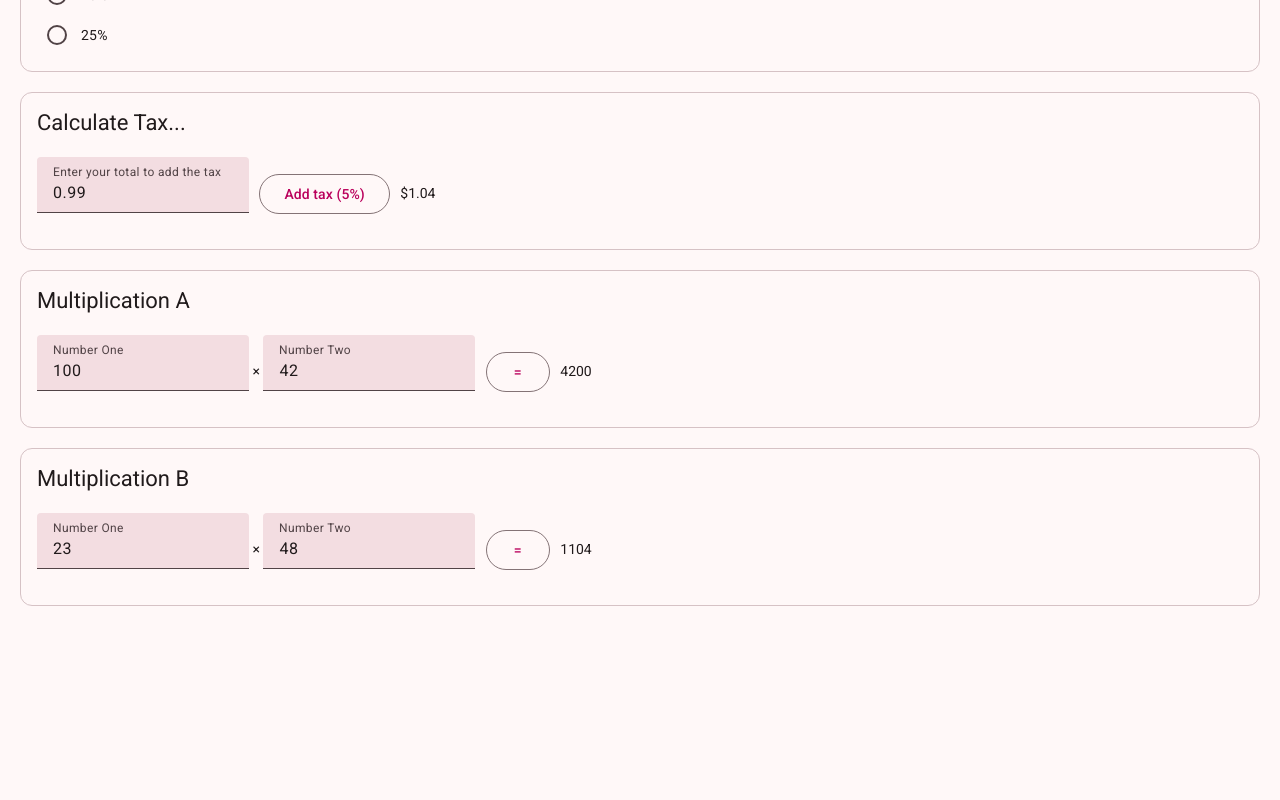
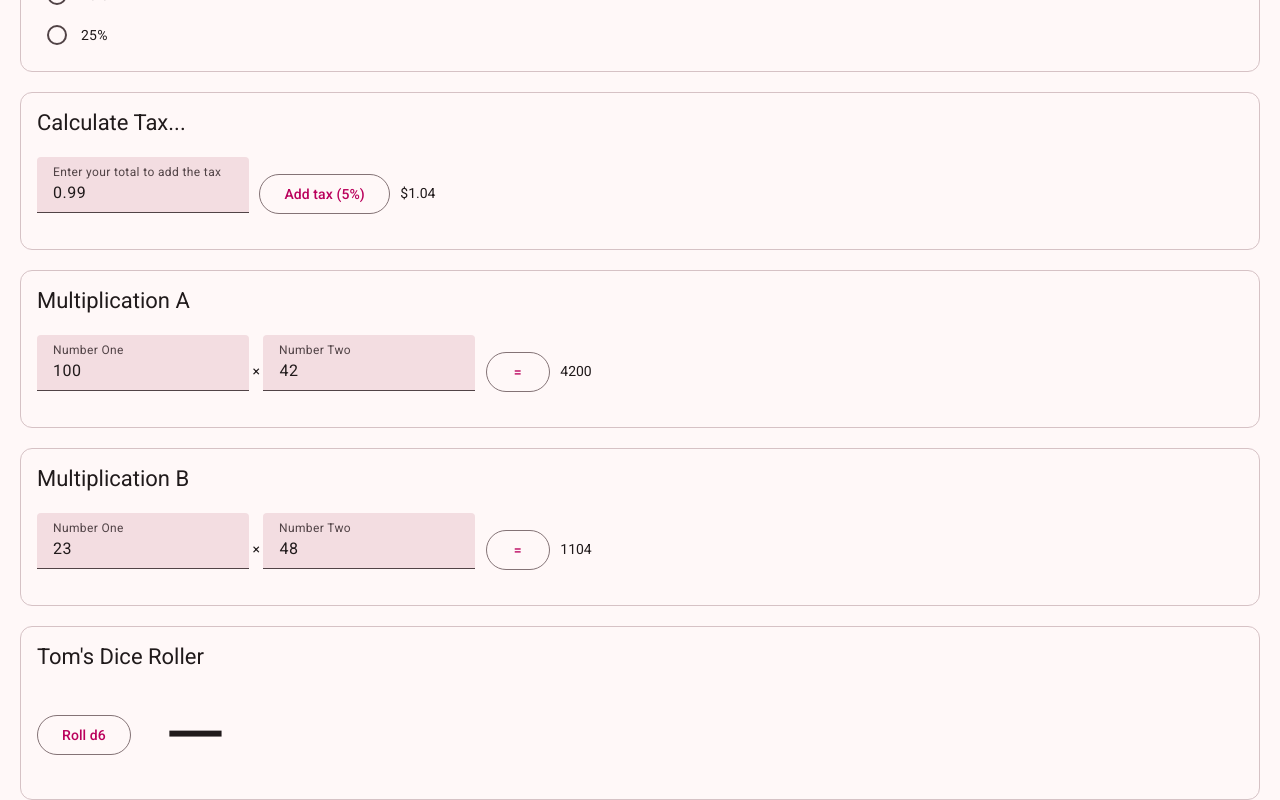
Before and after one commit to 2026-fall-jsf/angular-components, an Angular app: page / in a window 1280 px wide. Shown: the part 1270-2070 px from the top of the page. Before the commit the page ends 1876 px from the top, so only its background shows below. Built offline with nearby package versions, Linux system fonts and the light colour scheme.

Commit message:
built a dice rolling component

```diff
--- a/src/app/app.html
+++ b/src/app/app.html
@@ -18,3 +18,4 @@
   [initialNumberOne]="23"
   [initialNumberTwo]="48"
 ></app-tsteele-multiplication>
+<app-tsteele-dice></app-tsteele-dice>
--- a/src/app/app.ts
+++ b/src/app/app.ts
@@ -7,6 +7,7 @@ import { EgaritaAddition } from './egarita-addition/egarita-addition';
 import { TsteeleAddition } from './tsteele-addition/tsteele-addition';
 import { JebashelTax } from './jebashel-tax/jebashel-tax';
 import { TsteeleMultiplication } from './tsteele-multiplication/tsteele-multiplication';
+import { TsteeleDice } from './tsteele-dice/tsteele-dice';
 
 @Component({
   imports: [
@@ -18,6 +19,7 @@ import { TsteeleMultiplication } from './tsteele-multiplication/tsteele-multipli
     TsteeleAddition,
     JebashelTax,
     TsteeleMultiplication,
+    TsteeleDice,
   ],
   selector: 'app-root',
   styleUrl: './app.css',
--- /dev/null
+++ b/src/app/tsteele-dice/tsteele-dice.css
@@ -0,0 +1,78 @@
+:host {
+  display: block;
+}
+
+mat-card {
+  position: relative;
+  overflow: hidden;
+}
+
+.confetti {
+  position: absolute;
+  inset: 0;
+  pointer-events: none;
+}
+
+.piece {
+  position: absolute;
+  top: -10px;
+  width: 8px;
+  height: 14px;
+  opacity: 0;
+  animation-name: confetti-fall;
+  animation-timing-function: ease-in;
+  animation-fill-mode: forwards;
+}
+
+@keyframes confetti-fall {
+  0% {
+    opacity: 1;
+    transform: translate(0, 0) rotate(0deg);
+  }
+  100% {
+    opacity: 0;
+    transform: translate(var(--drift, 0), 320px) rotate(720deg);
+  }
+}
+
+.die.rolling {
+  animation: tumble 0.25s linear infinite;
+}
+
+@keyframes tumble {
+  from {
+    transform: rotate(-12deg) scale(1.05);
+  }
+  50% {
+    transform: rotate(12deg) scale(0.95);
+  }
+  to {
+    transform: rotate(-12deg) scale(1.05);
+  }
+}
+
+@media (prefers-reduced-motion: reduce) {
+  .die.rolling,
+  .piece {
+    animation: none;
+  }
+}
+
+.roller {
+  display: flex;
+  flex-direction: row;
+  align-items: center;
+  gap: 1rem;
+  padding-top: 1rem;
+  padding-bottom: 1rem;
+}
+
+.die {
+  display: flex;
+  align-items: center;
+  justify-content: center;
+  min-width: 6rem;
+  height: 6rem;
+  font-size: 5rem;
+  line-height: 1;
+}
--- /dev/null
+++ b/src/app/tsteele-dice/tsteele-dice.html
@@ -0,0 +1,36 @@
+<mat-card appearance="outlined">
+    <mat-card-header>
+        <mat-card-title>
+            {{ title() }}
+        </mat-card-title>
+    </mat-card-header>
+    <mat-card-content class="roller">
+        <button
+            matButton="outlined"
+            [disabled]="rolling()"
+            (click)="roll()"
+        >
+            {{ label() }}
+        </button>
+        <div
+            class="die"
+            [class.rolling]="rolling()"
+            aria-live="polite"
+            [attr.aria-label]="description()"
+        >
+            {{ face() }}
+        </div>
+    </mat-card-content>
+    <div class="confetti" aria-hidden="true">
+        @for (piece of confetti(); track $index) {
+            <span
+                class="piece"
+                [style.left.%]="piece.left"
+                [style.background]="piece.color"
+                [style.animation-delay.ms]="piece.delay"
+                [style.animation-duration.ms]="piece.duration"
+                [style.--drift.px]="piece.drift"
+            ></span>
+        }
+    </div>
+</mat-card>
--- /dev/null
+++ b/src/app/tsteele-dice/tsteele-dice.ts
@@ -0,0 +1,109 @@
+import { Component, DestroyRef, computed, inject, input, signal } from '@angular/core';
+import { MatButtonModule } from '@angular/material/button';
+import { MatCardModule } from '@angular/material/card';
+
+const D6_FACES = ['⚀', '⚁', '⚂', '⚃', '⚄', '⚅'];
+const CONFETTI_COLORS = ['#f44336', '#ff9800', '#ffeb3b', '#4caf50', '#2196f3', '#9c27b0'];
+
+// Animation tuning: ticks start fast and slow down until the delay passes the max.
+const START_DELAY_MS = 50;
+const DELAY_GROWTH = 1.18;
+const MAX_DELAY_MS = 450;
+const CONFETTI_COUNT = 40;
+const CONFETTI_DURATION_MS = 2500;
+
+interface ConfettiPiece {
+  left: number;
+  color: string;
+  delay: number;
+  duration: number;
+  drift: number;
+}
+
+@Component({
+  selector: 'app-tsteele-dice',
+  imports: [MatCardModule, MatButtonModule],
+  templateUrl: './tsteele-dice.html',
+  styleUrl: './tsteele-dice.css',
+})
+export class TsteeleDice {
+  readonly title = input("Tom's Dice Roller");
+  readonly sides = input(6);
+
+  private readonly timers = new Set<ReturnType<typeof setTimeout>>();
+
+  protected readonly result = signal<number | null>(null);
+  protected readonly shown = signal<number | null>(null);
+  protected readonly rolling = signal(false);
+  protected readonly confetti = signal<ConfettiPiece[]>([]);
+  protected readonly label = computed(() => `Roll d${this.sides()}`);
+  protected readonly face = computed(() => {
+    const value = this.shown();
+    if (value === null) {
+      return '—';
+    }
+    return this.sides() === 6 ? D6_FACES[value - 1] : String(value);
+  });
+  protected readonly description = computed(() => {
+    if (this.rolling()) {
+      return 'Rolling';
+    }
+    const value = this.result();
+    return value === null ? 'Not rolled yet' : `Rolled ${value}`;
+  });
+
+  constructor() {
+    inject(DestroyRef).onDestroy(() => this.timers.forEach(clearTimeout));
+  }
+
+  private readonly randomFace = () => Math.floor(Math.random() * this.sides()) + 1;
+
+  private readonly later = (fn: () => void, ms: number) => {
+    const id = setTimeout(() => {
+      this.timers.delete(id);
+      fn();
+    }, ms);
+    this.timers.add(id);
+  };
+
+  protected readonly roll = () => {
+    if (this.rolling()) {
+      return;
+    }
+    const final = this.randomFace();
+    this.confetti.set([]);
+
+    if (window.matchMedia('(prefers-reduced-motion: reduce)').matches) {
+      this.result.set(final);
+      this.shown.set(final);
+      return;
+    }
+
+    this.rolling.set(true);
+    const tick = (delay: number) => {
+      if (delay > MAX_DELAY_MS) {
+        this.result.set(final);
+        this.shown.set(final);
+        this.rolling.set(false);
+        this.celebrate();
+        return;
+      }
+      this.shown.set(this.randomFace());
+      this.later(() => tick(delay * DELAY_GROWTH), delay);
+    };
+    tick(START_DELAY_MS);
+  };
+
+  private readonly celebrate = () => {
+    this.confetti.set(
+      Array.from({ length: CONFETTI_COUNT }, () => ({
+        left: Math.random() * 100,
+        color: CONFETTI_COLORS[Math.floor(Math.random() * CONFETTI_COLORS.length)],
+        delay: Math.random() * 300,
+        duration: 1200 + Math.random() * 1000,
+        drift: Math.random() * 120 - 60,
+      })),
+    );
+    this.later(() => this.confetti.set([]), CONFETTI_DURATION_MS);
+  };
+}
```
Also changed, not shown: 1 other file (tests, documents, lock files or other folders).
